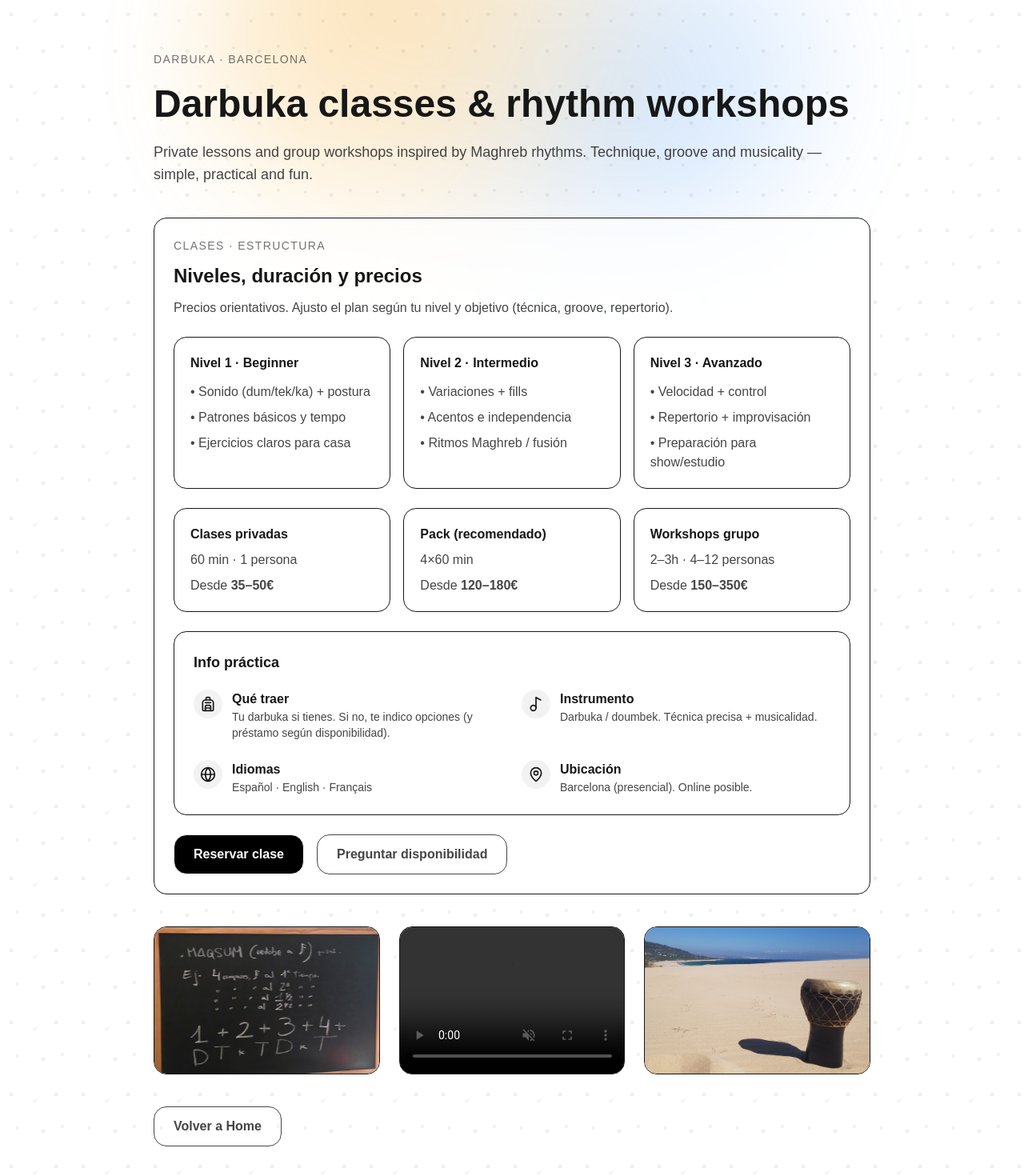
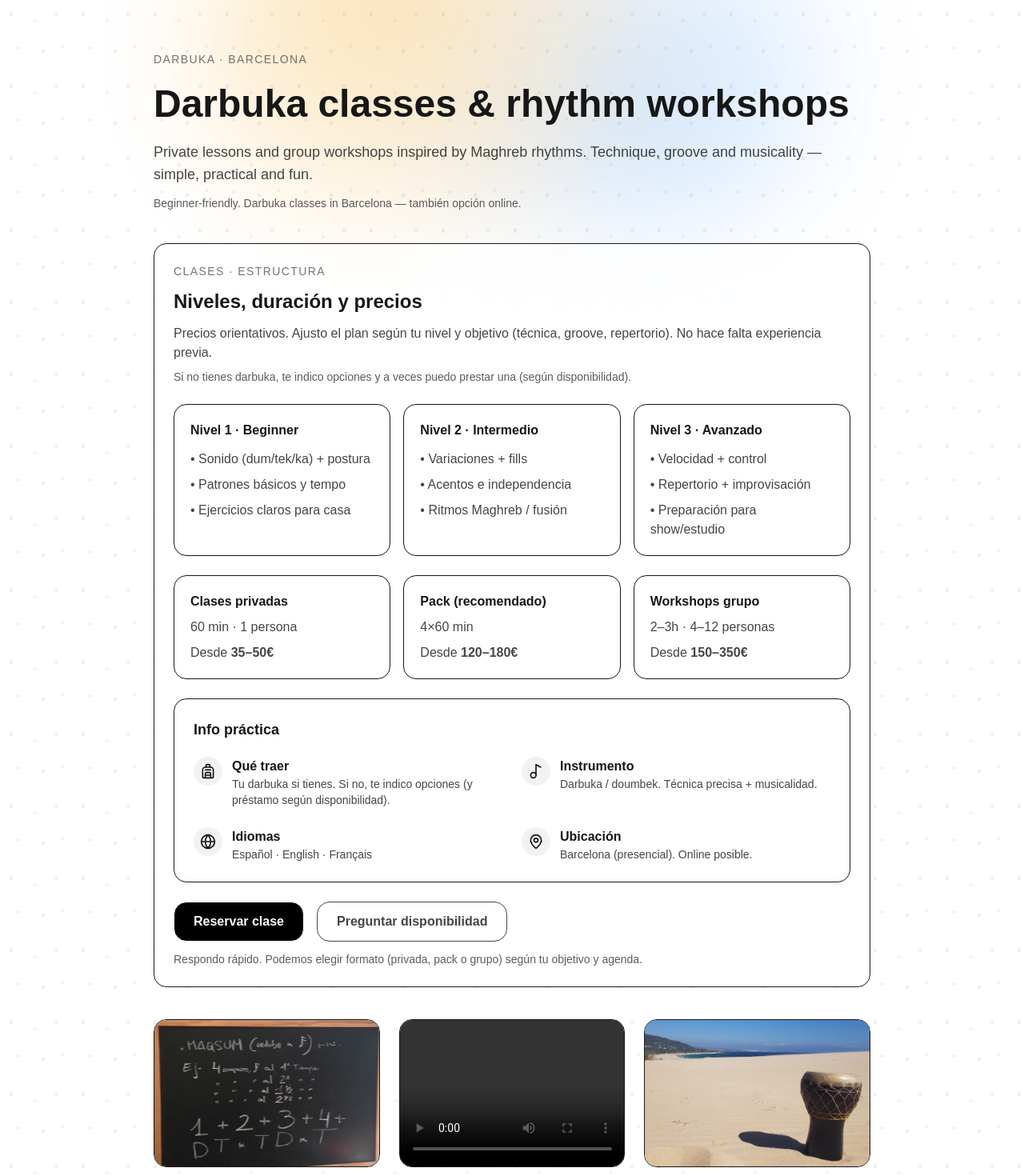
Before and after one commit to kuncarlos911/djcv-next, a Next.js app: page /darbuka in a window 1280 px wide. Shown: the top 1470 px of the page at 80% size. Built offline with nearby package versions, Linux system fonts and the light colour scheme; grey boxes are pictures that could not be loaded.

Commit message:
algunos cambios en el codigo

```diff
--- a/app/darbuka/page.tsx
+++ b/app/darbuka/page.tsx
@@ -1,3 +1,5 @@
+import Link from "next/link";
+import Image from "next/image";
 import { Backpack, Globe, MapPin, Music2 } from "lucide-react";
 
 export default function DarbukaPage() {
@@ -16,8 +18,9 @@ export default function DarbukaPage() {
 
       {/* Rhythm dots pattern */}
       <svg
-        className="pointer-events-none absolute inset-0 -z-10 h-full w-full opacity-[0.06]"
+        className="pointer-events-none absolute inset-0 -z-10 h-full w-full opacity-[0.06] text-neutral-900"
         xmlns="http://www.w3.org/2000/svg"
+        aria-hidden="true"
       >
         <defs>
           <pattern id="rhythm" width="90" height="90" patternUnits="userSpaceOnUse">
@@ -34,30 +37,35 @@ export default function DarbukaPage() {
 
       <div className="mx-auto max-w-4xl">
         {/* HERO */}
-        <p className="text-sm uppercase tracking-widest opacity-60">
-          Darbuka · Barcelona
-        </p>
+        <p className="text-sm uppercase tracking-widest opacity-60">Darbuka · Barcelona</p>
 
         <h1 className="mt-4 text-5xl font-bold leading-tight">
           Darbuka classes & rhythm workshops
         </h1>
 
         <p className="mt-4 text-lg opacity-80">
-          Private lessons and group workshops inspired by Maghreb rhythms.
-          Technique, groove and musicality — simple, practical and fun.
+          Private lessons and group workshops inspired by Maghreb rhythms. Technique, groove and
+          musicality — simple, practical and fun.
+        </p>
+
+        <p className="mt-3 text-sm opacity-70">
+          Beginner-friendly. Darbuka classes in Barcelona — también opción online.
         </p>
 
         {/* STRUCTURE + PRICING */}
         <div className="mt-10 rounded-2xl border bg-white/60 p-6 backdrop-blur">
-          <p className="text-sm uppercase tracking-widest opacity-60">
-            Clases · Estructura
-          </p>
+          <p className="text-sm uppercase tracking-widest opacity-60">Clases · Estructura</p>
 
           <h2 className="mt-3 text-2xl font-bold">Niveles, duración y precios</h2>
 
           <p className="mt-3 opacity-80">
             Precios orientativos. Ajusto el plan según tu nivel y objetivo (técnica, groove,
-            repertorio).
+            repertorio). No hace falta experiencia previa.
+          </p>
+
+          <p className="mt-2 text-sm opacity-70">
+            Si no tienes darbuka, te indico opciones y a veces puedo prestar una (según
+            disponibilidad).
           </p>
 
           <div className="mt-6 grid gap-4 md:grid-cols-3">
@@ -121,19 +129,20 @@ export default function DarbukaPage() {
 
             <div className="mt-5 grid gap-6 sm:grid-cols-2">
               <div className="flex items-start gap-3">
-                <div className="rounded-full bg-black/5 p-2">
+                <div className="rounded-full bg-black/5 p-2" aria-hidden="true">
                   <Backpack size={20} />
                 </div>
                 <div>
                   <p className="font-semibold">Qué traer</p>
                   <p className="text-sm opacity-80">
-                    Tu darbuka si tienes. Si no, te indico opciones (y préstamo según disponibilidad).
+                    Tu darbuka si tienes. Si no, te indico opciones (y préstamo según
+                    disponibilidad).
                   </p>
                 </div>
               </div>
 
               <div className="flex items-start gap-3">
-                <div className="rounded-full bg-black/5 p-2">
+                <div className="rounded-full bg-black/5 p-2" aria-hidden="true">
                   <Music2 size={20} />
                 </div>
                 <div>
@@ -145,19 +154,17 @@ export default function DarbukaPage() {
               </div>
 
               <div className="flex items-start gap-3">
-                <div className="rounded-full bg-black/5 p-2">
+                <div className="rounded-full bg-black/5 p-2" aria-hidden="true">
                   <Globe size={20} />
                 </div>
                 <div>
                   <p className="font-semibold">Idiomas</p>
-                  <p className="text-sm opacity-80">
-                    Español · English · Français
-                  </p>
+                  <p className="text-sm opacity-80">Español · English · Français</p>
                 </div>
               </div>
 
               <div className="flex items-start gap-3">
-                <div className="rounded-full bg-black/5 p-2">
+                <div className="rounded-full bg-black/5 p-2" aria-hidden="true">
                   <MapPin size={20} />
                 </div>
                 <div>
@@ -177,25 +184,33 @@ export default function DarbukaPage() {
               target="_blank"
               rel="noreferrer"
               className="rounded-2xl border px-6 py-3 font-semibold bg-black text-white hover:opacity-90 transition"
+              aria-label="Reservar clase de darbuka (Calendly)"
             >
               Reservar clase
             </a>
 
-            <a
+            <Link
               href="/contact"
               className="rounded-2xl border px-6 py-3 font-semibold opacity-80 hover:opacity-100 transition"
             >
               Preguntar disponibilidad
-            </a>
+            </Link>
           </div>
+
+          <p className="mt-3 text-sm opacity-70">
+            Respondo rápido. Podemos elegir formato (privada, pack o grupo) según tu objetivo y
+            agenda.
+          </p>
         </div>
 
         {/* VISUAL GALLERY */}
         <div className="mt-10 grid gap-6 md:grid-cols-3">
           <div className="overflow-hidden rounded-2xl border">
-            <img
+            <Image
               src="/darbuka/1.jpg"
               alt="Darbuka rhythm notation"
+              width={800}
+              height={800}
               className="h-full w-full object-cover"
             />
           </div>
@@ -203,19 +218,19 @@ export default function DarbukaPage() {
           <div className="overflow-hidden rounded-2xl border">
             <video
               src="/darbuka/clip.mp4"
-              className="h-full w-full object-cover"
-               autoPlay
-	      muted
-              loop
-              playsInline
-              controls
+		className="h-full w-full object-cover"
+		controls
+		playsInline
+		preload="metadata"
+		aria-label="Darbuka playing clip with audio"
             />
           </div>
-
           <div className="overflow-hidden rounded-2xl border">
-            <img
+            <Image
               src="/darbuka/3.jpg"
               alt="Darbuka workshop in Tarifa"
+              width={800}
+              height={800}
               className="h-full w-full object-cover"
             />
           </div>
@@ -223,12 +238,12 @@ export default function DarbukaPage() {
 
         {/* BACK */}
         <div className="mt-10">
-          <a
+          <Link
             href="/"
             className="rounded-2xl border px-6 py-3 font-semibold opacity-80 hover:opacity-100 transition inline-block"
           >
             Volver a Home
-          </a>
+          </Link>
         </div>
       </div>
     </main>
```
